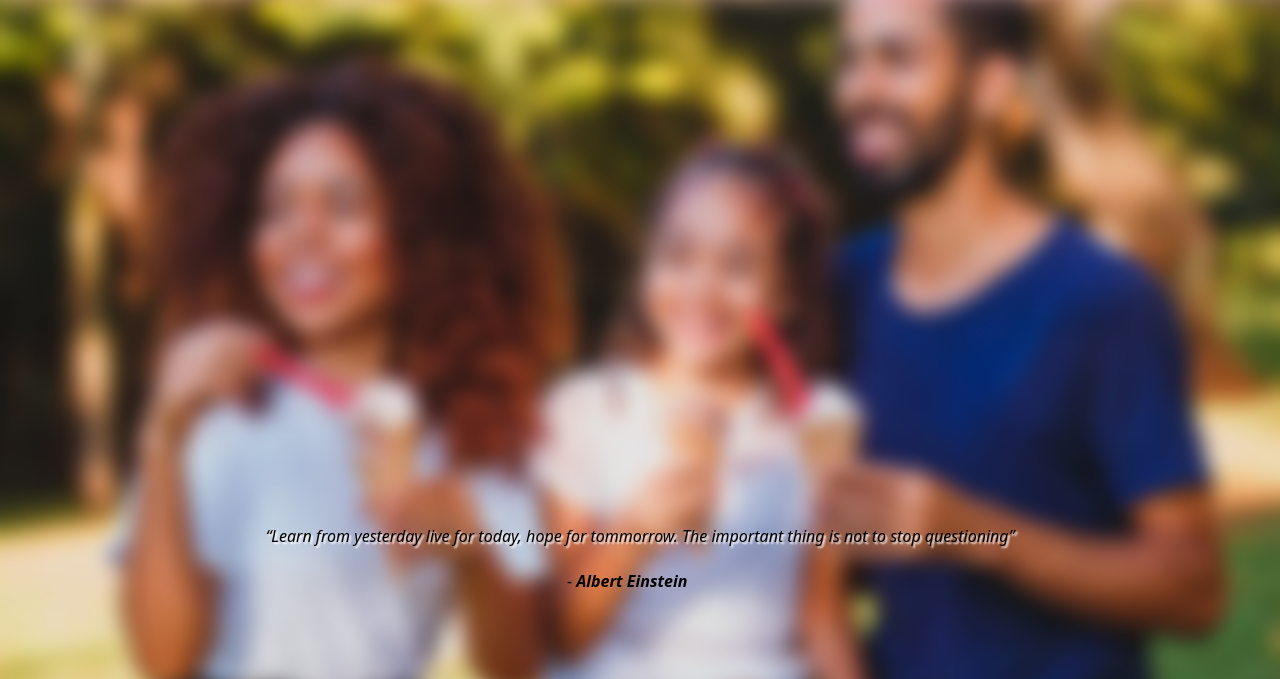
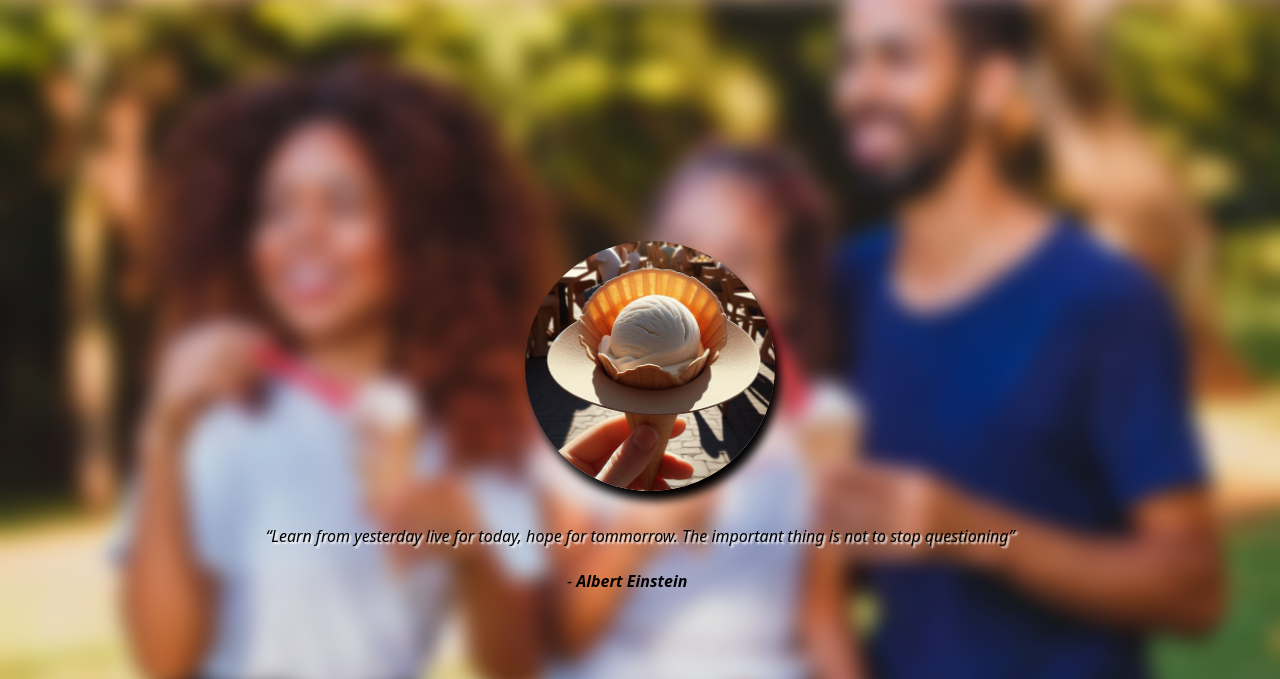
Before and after one commit to phantomclocker/dripguard, a plain HTML site: page index.html in a window 1280 px wide. Shown: the part 121-800 px from the top of the page. Drawn offline with Linux system fonts and the light colour scheme; files whose address does not match are found by name.

Commit message:
Update index.html

```diff
--- a/index.html
+++ b/index.html
@@ -22,7 +22,7 @@
             </ul>
         </div>
     <div>
-        <img class="drippic" src="dripguard.jpeg" alt="">
+        <img class="drippic" src="/pictures/dripguard.jpeg" alt="">
     </div>
     <div>
          <div>
```
